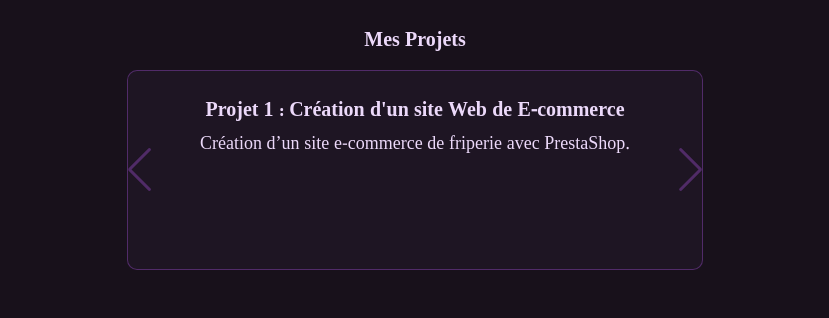
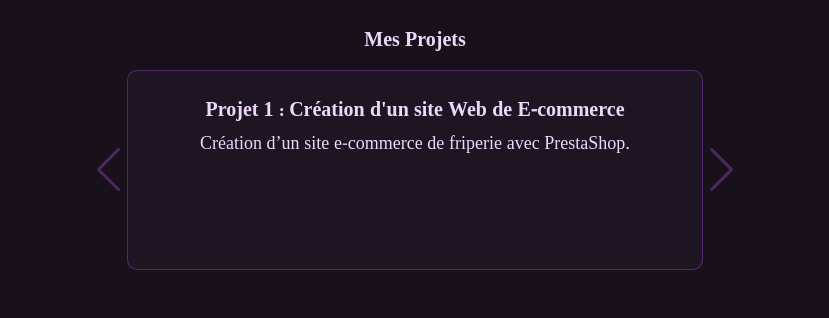
Before and after one commit to Notix94/Notix94.github.io, a plain HTML site: page index.html in a window 1280 px wide. Shown: the part 821-1139 px from the top of the page, without its empty margins (225-1054 px from the left). Drawn offline with nearby package versions, Linux system fonts and the light colour scheme.

Commit message:
Premier commit

```diff
--- a/index.html
+++ b/index.html
@@ -90,6 +90,7 @@
       <h2>Mes Projets</h2>
 
       <!-- Carrousel Swiper -->
+      <div class="swiper-container">
         <div class="swiper">
           <div class="swiper-wrapper">
             <div class="swiper-slide">
@@ -97,7 +98,9 @@
                 <img class="lazy-image" src="img/RM-Site.png" alt="Image 1" />
                 <h2>Projet 1 : Création d'un site Web de E-commerce</h2>
 
-              <p>Création d’un site e-commerce de friperie avec PrestaShop.</p>
+                <p>
+                  Création d’un site e-commerce de friperie avec PrestaShop.
+                </p>
               </a>
             </div>
             <div class="swiper-slide">
@@ -117,6 +120,7 @@
               <img class="lazy-image" src="img/img_comp.png" alt="Image 1" />
               <h3>Projet 4 : Jeu en JavaScript</h3>
               <p>Un petit jeu en JavaScript utilisant Canvas.</p>
+            </div>
           </div>
         </div>
         <!-- Boutons de navigation -->
--- a/style.css
+++ b/style.css
@@ -167,6 +167,9 @@ footer {
 #contact {
   text-align: center;
 }
+.swiper-container {
+  position: relative;
+}
 .swiper {
   max-width: 45%;
 }
@@ -203,10 +206,10 @@ footer {
   color: #be5cfd51 !important; /* Couleur des flèches */
 }
 .swiper-button-next {
-  right: -1px !important;
+  right: 25% !important;
 }
 .swiper-button-prev {
-  left: -1px !important;
+  left: 25% !important;
 }
 .social-links {
   display: flex;
```
Lines whose indentation alone changed are shown as unchanged.
